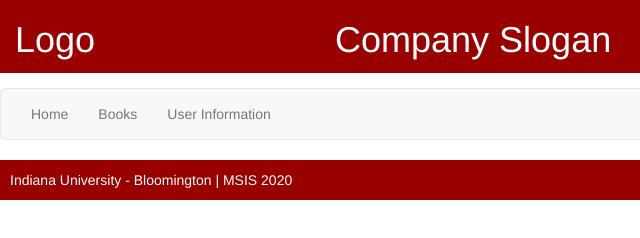
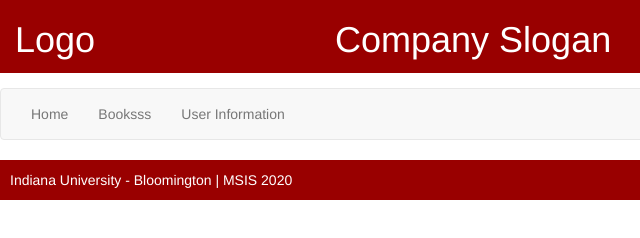
Before and after one commit to iu-msis/1-html-review-JesusSantillanMinila, a plain HTML site: page public/userinfo.html in a window 1280 px wide. Shown: the full height of the page, 0-640 px from the left. Drawn offline with nearby package versions, Linux system fonts and the light colour scheme.

Commit message:
Update userinfo.html

```diff
--- a/public/userinfo.html
+++ b/public/userinfo.html
@@ -37,12 +37,13 @@
             <div class = 'collapse navbar-collapse' id='mymenu'>
             <ul class = "nav navbar-nav">
             <li><a href="index.html">Home</a></li>
-            <li><a href="books.html">Books</a></li>
+            <li><a href="books.html">Booksss</a></li>
             <li><a href="userinfo.html">User Information</a></li>
 
 
     </div>
         </nav>
+
 
 
         <footer class= "row">
```
